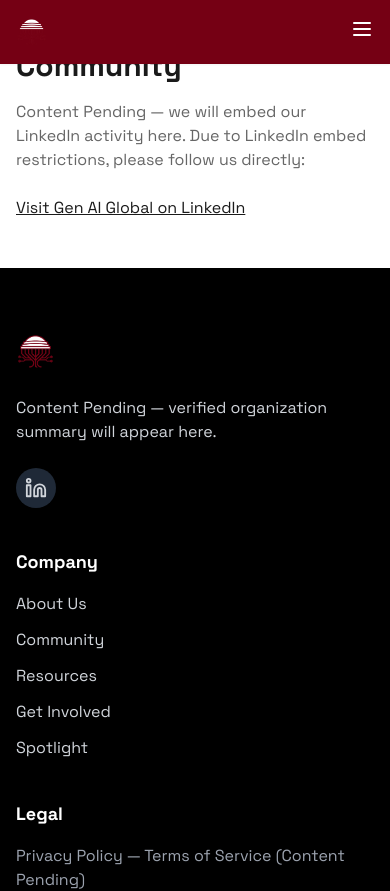
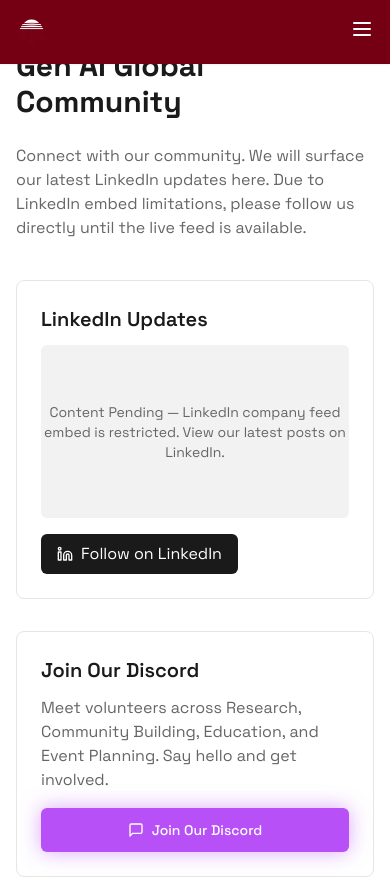
Before and after one commit to sangamek/genaiglobal, a React (Vite) app: page /community in a window 390 px wide. Shown: the top 891 px of the page. Built offline with nearby package versions, Linux system fonts and the light colour scheme.

Commit message:
Update Community page and UI
Apply UI corrections and community page enhancements as per the latest prompt. This includes embedding the LinkedIn feed, adding a Discord button, and ensuring mobile responsiveness.

```diff
--- a/src/components/ui/button.tsx
+++ b/src/components/ui/button.tsx
@@ -18,6 +18,8 @@ const buttonVariants = cva(
           "bg-secondary text-secondary-foreground hover:bg-secondary/80",
         ghost: "hover:bg-accent hover:text-accent-foreground",
         link: "text-primary underline-offset-4 hover:underline",
+        glow:
+          "bg-accent text-accent-foreground shadow-[0_0_20px_hsl(var(--accent)/0.5)] hover:shadow-[0_0_32px_hsl(var(--accent)/0.7)] hover:bg-accent/95 hover:scale-[1.02]",
       },
       size: {
         default: "h-10 px-4 py-2",
--- a/src/pages/Community.tsx
+++ b/src/pages/Community.tsx
@@ -1,14 +1,45 @@
 import PageLayout from '@/components/PageLayout';
 import SEO from '@/components/SEO';
+import { Button } from '@/components/ui/button';
+import { Linkedin, MessageSquare } from 'lucide-react';
 
 const Community = () => {
   return (
     <PageLayout showContact={false}>
-      <SEO title="Community — Gen AI Global" description="Our community hub. LinkedIn feed and updates — content pending." />
+      <SEO title="Community — Gen AI Global" description="Gen AI Global community hub with LinkedIn updates and Discord access." />
       <main className="pt-24 section-container">
-        <h1 className="text-3xl font-bold mb-4">Community</h1>
-        <p className="text-muted-foreground mb-6">Content Pending — we will embed our LinkedIn activity here. Due to LinkedIn embed restrictions, please follow us directly:</p>
-        <a href="https://www.linkedin.com/company/gen-ai-global/" target="_blank" rel="noopener noreferrer" className="underline text-foreground">Visit Gen AI Global on LinkedIn</a>
+        <h1 className="text-3xl sm:text-4xl font-bold mb-6">Gen AI Global Community</h1>
+        <p className="text-muted-foreground mb-10">Connect with our community. We will surface our latest LinkedIn updates here. Due to LinkedIn embed limitations, please follow us directly until the live feed is available.</p>
+
+        <section className="grid gap-8 md:grid-cols-3">
+          <article className="md:col-span-2 p-6 rounded-lg border bg-card">
+            <h2 className="text-xl font-semibold mb-3">LinkedIn Updates</h2>
+            <div className="aspect-[16/9] w-full rounded-md bg-muted flex items-center justify-center text-center text-sm text-muted-foreground">
+              Content Pending — LinkedIn company feed embed is restricted. View our latest posts on LinkedIn.
+            </div>
+            <div className="mt-4 flex flex-wrap gap-3">
+              <a
+                href="https://www.linkedin.com/company/gen-ai-global/"
+                target="_blank"
+                rel="noopener noreferrer"
+                className="inline-flex items-center gap-2 rounded-md bg-foreground text-background px-4 py-2 transition hover:opacity-90"
+                aria-label="Visit Gen AI Global on LinkedIn"
+              >
+                <Linkedin className="size-4" /> Follow on LinkedIn
+              </a>
+            </div>
+          </article>
+
+          <aside className="p-6 rounded-lg border bg-card">
+            <h2 className="text-xl font-semibold mb-3">Join Our Discord</h2>
+            <p className="text-muted-foreground mb-4">Meet volunteers across Research, Community Building, Education, and Event Planning. Say hello and get involved.</p>
+            <Button asChild variant="glow" size="lg" className="w-full hover:animate-pulse-slow">
+              <a href="https://discord.gg/Qxt2TAS5" target="_blank" rel="noopener noreferrer" aria-label="Join our Discord server">
+                <MessageSquare className="size-5" /> Join Our Discord
+              </a>
+            </Button>
+          </aside>
+        </section>
       </main>
     </PageLayout>
   );
```
